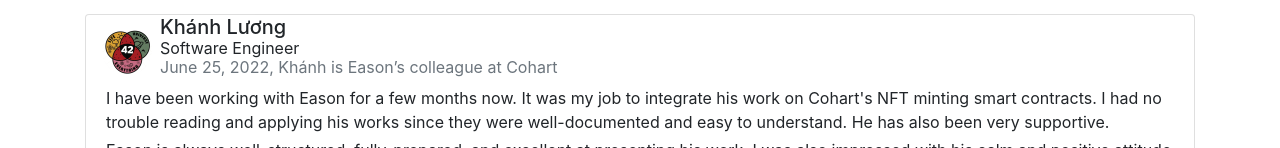
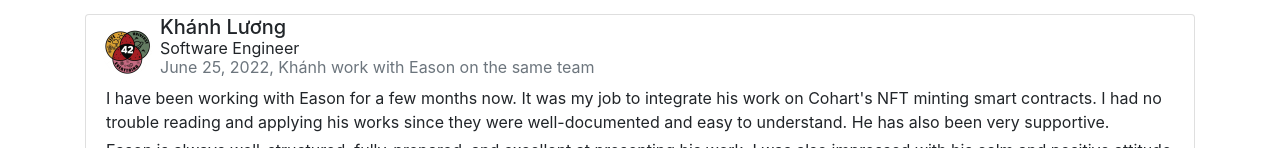
Before and after one commit to EasonC13/CV_Academic, a Nuxt app: page / in a window 1280 px wide. Shown: the part 3044-3192 px from the top of the page. Built offline with nearby package versions, Linux system fonts and the light colour scheme.

Commit message:
update: khanh's relation

```diff
--- a/components/RecommendationAccordion.vue
+++ b/components/RecommendationAccordion.vue
@@ -40,7 +40,7 @@ export default {
         {
           name: 'Khánh Lương',
           title: 'Software Engineer',
-          relation: 'Khánh is Eason’s colleague at Cohart',
+          relation: 'Khánh work with Eason on the same team',
           date: 'June 25, 2022',
           image: '/assets/recommendation_imgs/khanh.jpeg',
           text_full: `I have been working with Eason for a few months now. It was my job to integrate his work on Cohart's NFT minting smart contracts. I had no trouble reading and applying his works since they were well-documented and easy to understand. He has also been very supportive.\n\nEason is always well-structured, fully-prepared, and excellent at presenting his work. I was also impressed with his calm and positive attitude when we encountered any issues.\n\nIt was a pleasure to work with him and I highly recommend him to anyone who needs to research and develop blockchain, machine learning, or AI.`,
```
